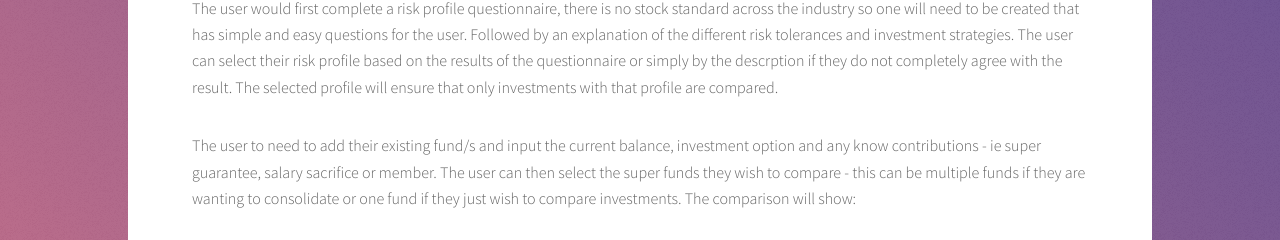
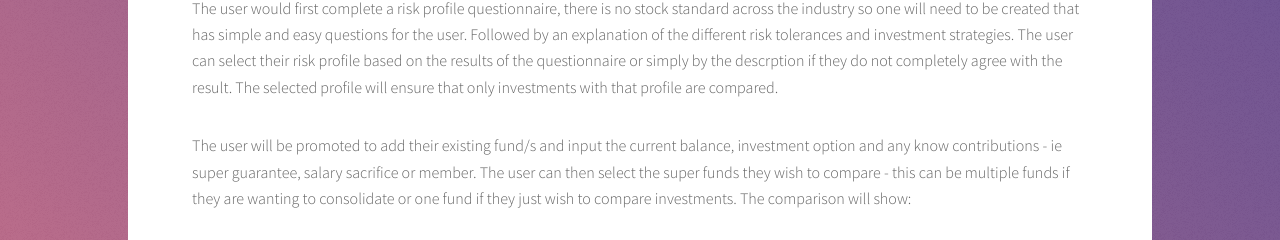
Before and after one commit to Mich610/mich610.github.io, a plain HTML site: page project-idea.html in a window 1280 px wide. Shown: the part 873-1113 px from the top of the page. Drawn offline with Linux system fonts and the light colour scheme.

Commit message:
Update project-idea.html

```diff
--- a/project-idea.html
+++ b/project-idea.html
@@ -72,7 +72,7 @@
 					compared.
 				</p>
 				<p>
-				The user to need to add their existing fund/s and input the current balance, investment option and any
+				The user will be promoted to add their existing fund/s and input the current balance, investment option and any
 				know contributions - ie super guarantee, salary sacrifice or member. The user can then select the super
 				funds they wish to compare - this can be multiple funds if they are wanting to consolidate or one fund
 				if they just wish to compare investments. The comparison will show:
```
